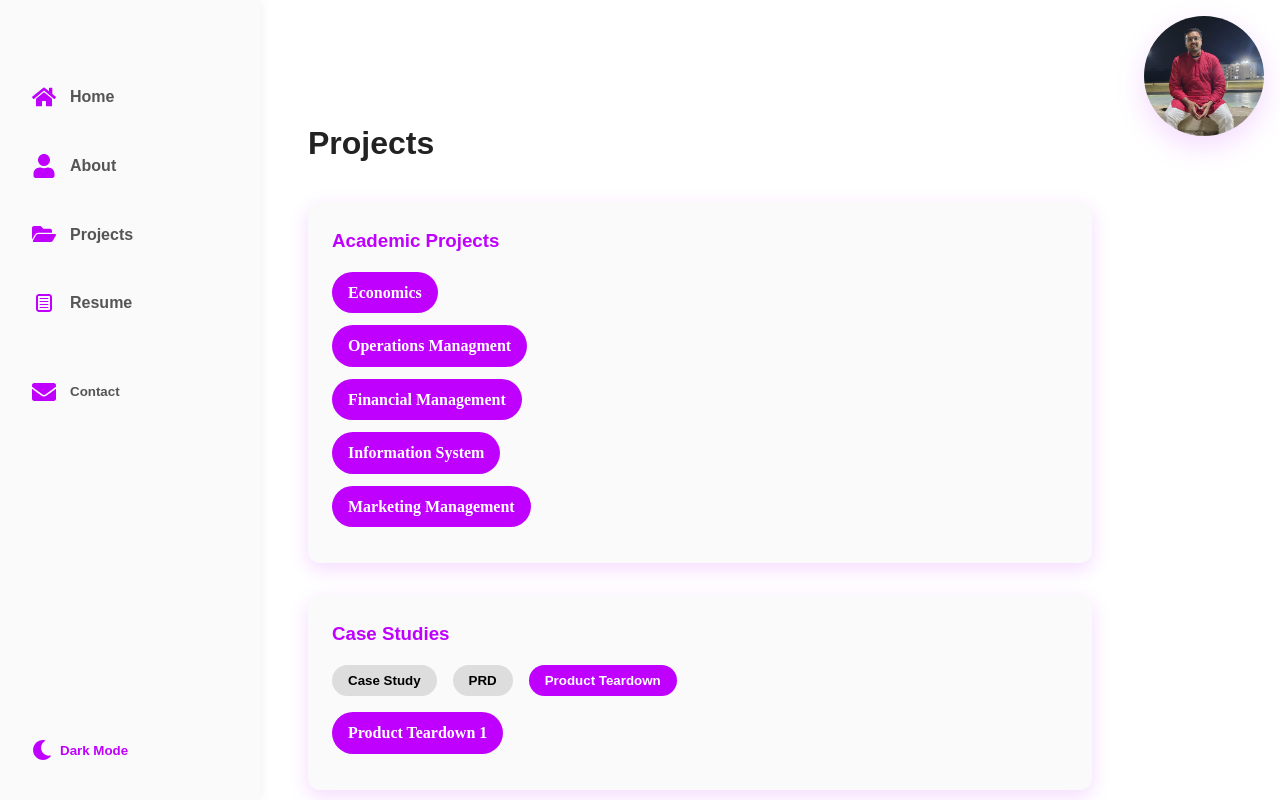
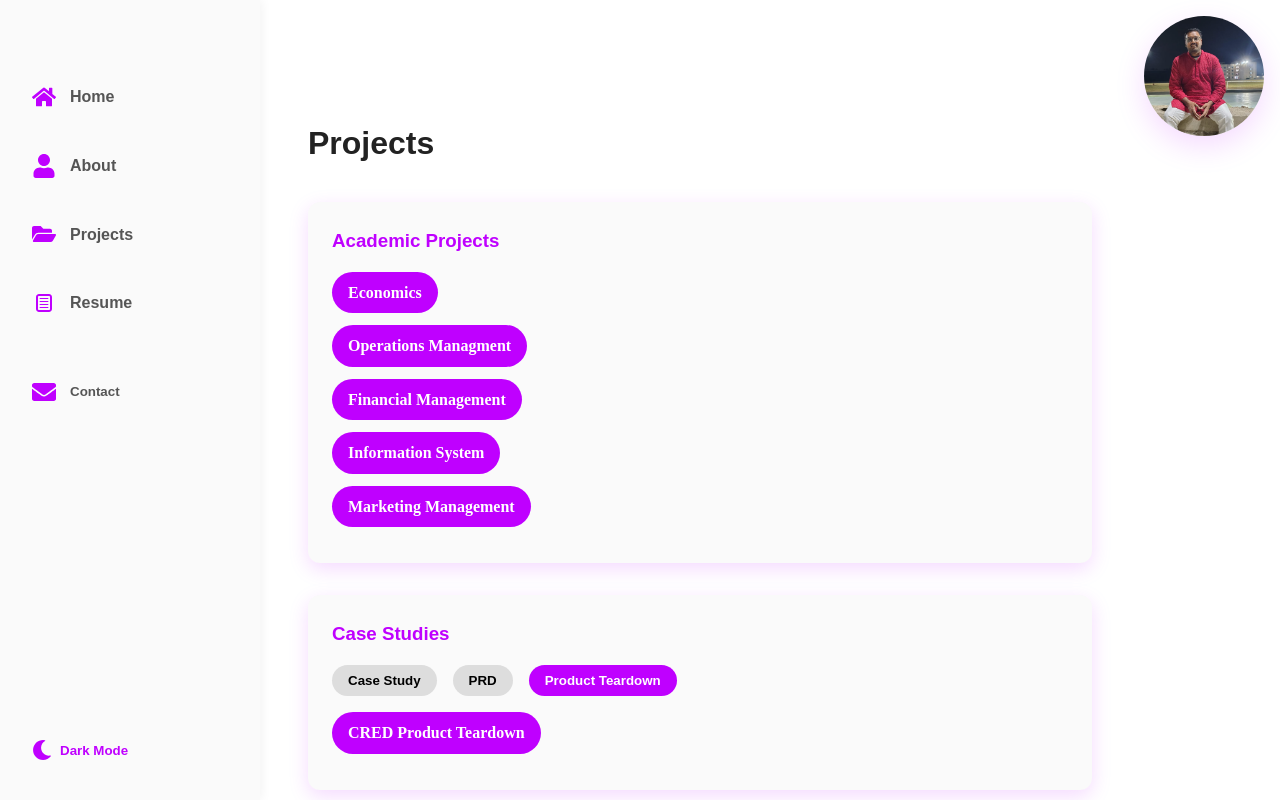
Before and after one commit to Satyansh5036/Portfolio, a React (Create React App) app: page / in a window 1280 px wide. Both pictures are taken after a click on the button "Product Teardown". Shown: the part 681-1481 px from the top of the page. Built offline with nearby package versions, Linux system fonts and the light colour scheme.

Commit message:
Update ProductTeardownsList.js

```diff
--- a/src/pages/ProductTeardownsList.js
+++ b/src/pages/ProductTeardownsList.js
@@ -3,8 +3,8 @@ import React from "react";
 const teardowns = [
   {
     id: 1,
-    title: "Product Teardown 1",
-    pdf: "/pdfs/teardown1.pdf",
+    title: "CRED Product Teardown",
+    pdf: "https://evening-lunaria-d30.notion.site/CRED-Product-Teardown-Solution-Unlocking-Daily-Engagement-Beyond-Bill-Cycles-244d9e8e5a7a80cc9bdfdc857acbd484",
   },
 ];
 
```
